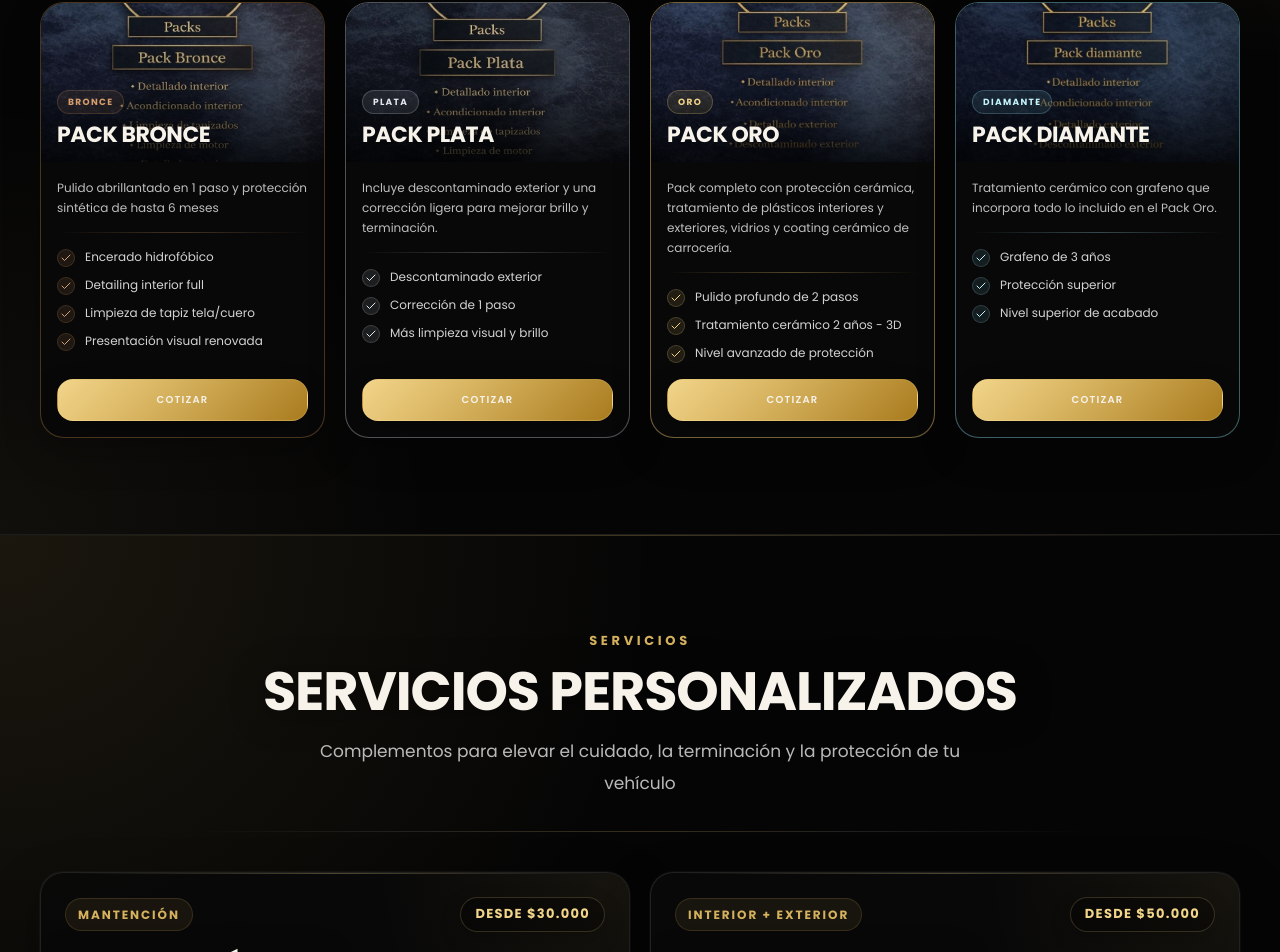
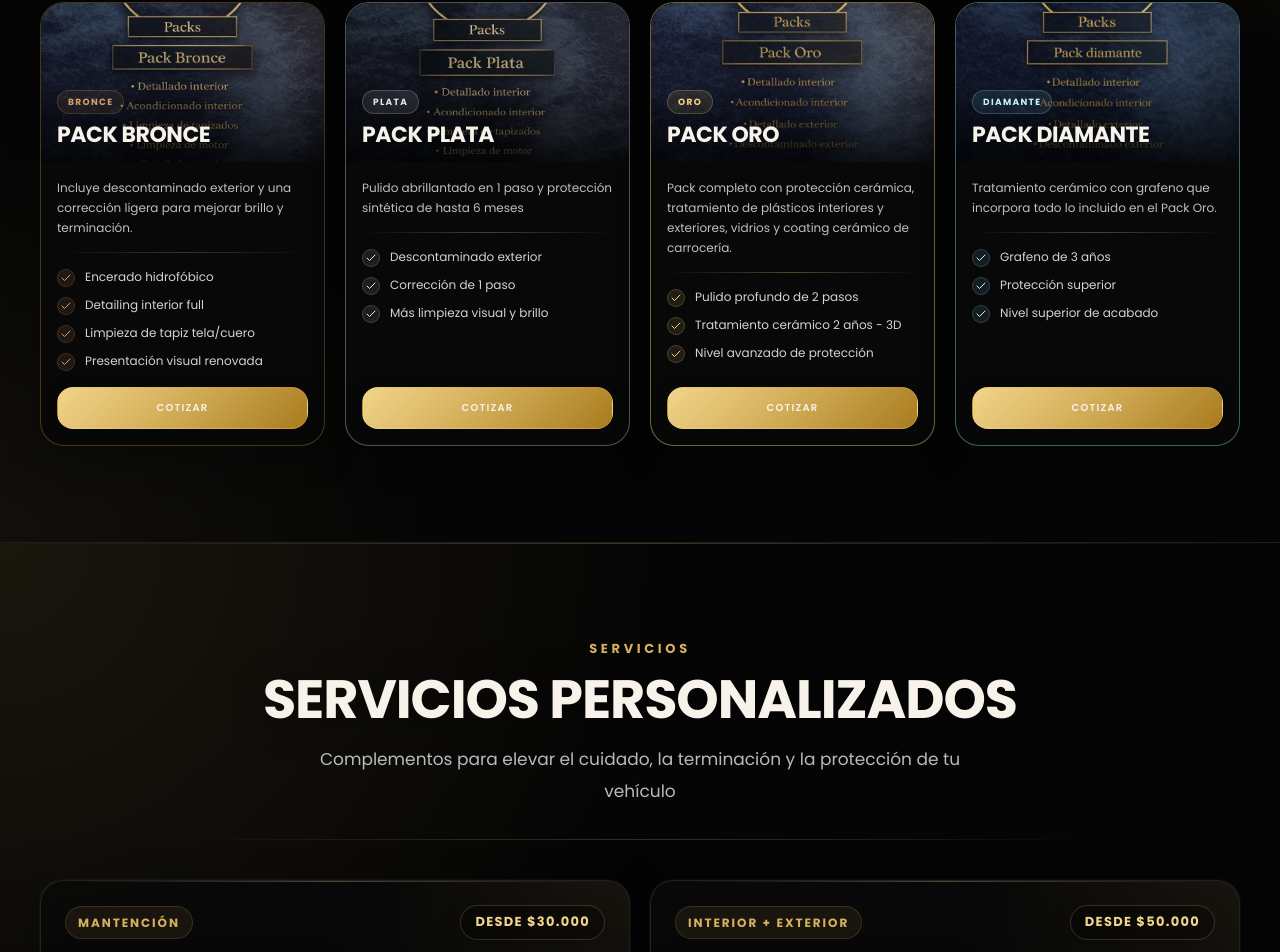
Before and after one commit to manuelContrerasDev/vincent-detail, a Next.js app: page / in a window 1280 px wide. Shown: the part 1331-2283 px from the top of the page. Built offline with nearby package versions, Linux system fonts and the light colour scheme; no server answers.

Commit message:
fix: descripciones de la sección de packs

```diff
--- a/content/packs.ts
+++ b/content/packs.ts
@@ -15,7 +15,7 @@ export const packs: PackItem[] = [
     slug: "bronce",
     image: "/images/packs/pack-bronce.jpeg",
     summary:
-      "Pulido abrillantado en 1 paso y protección sintética de hasta 6 meses",
+      "Incluye descontaminado exterior y una corrección ligera para mejorar brillo y terminación.",
     accent: "bronce",
     highlights: [
       "Encerado hidrofóbico",
@@ -29,7 +29,7 @@ export const packs: PackItem[] = [
     slug: "plata",
     image: "/images/packs/pack-plata.jpeg",
     summary:
-      "Incluye descontaminado exterior y una corrección ligera para mejorar brillo y terminación.",
+      "Pulido abrillantado en 1 paso y protección sintética de hasta 6 meses",
     accent: "plata",
     highlights: [
       "Descontaminado exterior",
```
